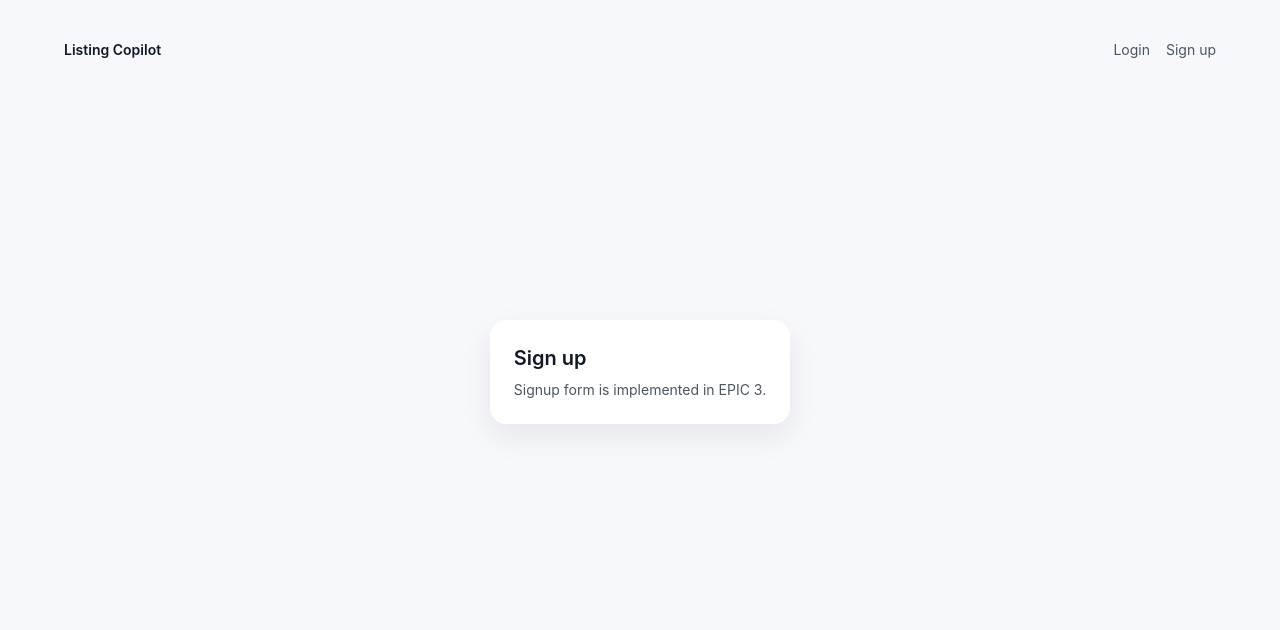
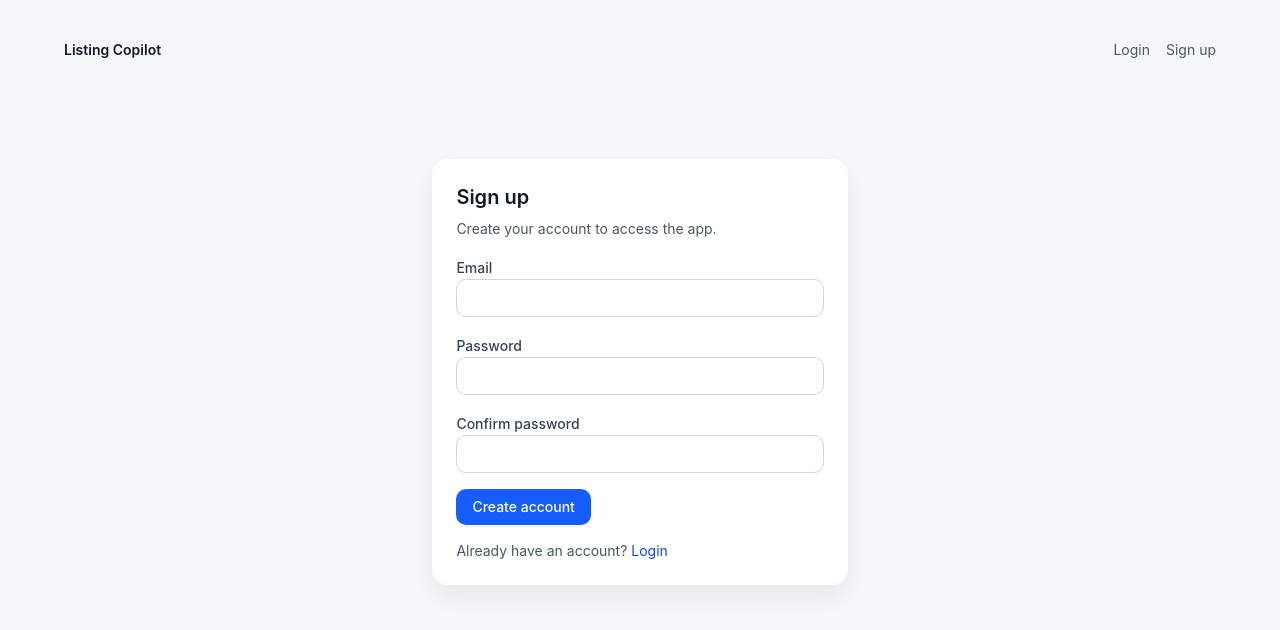
Before and after one commit to gorankolak/listing-copilot, a React (Vite) app: page /signup in a window 1280 px wide. Shown: the top 630 px of the page. Built offline with nearby package versions, Linux system fonts and the light colour scheme; no server answers.

Commit message:
feat(auth): implement authentication flow (signup, login, logout)

```diff
--- a/src/components/layout/AppLayout.tsx
+++ b/src/components/layout/AppLayout.tsx
@@ -1,9 +1,28 @@
+import { useState } from 'react'
 import { NavLink, Outlet } from 'react-router-dom'
 
 import { useAuth } from '../../features/auth/components/useAuth'
+import { authApi } from '../../features/auth/api'
+import { Button } from '../ui/Button'
 
 export function AppLayout() {
   const { user } = useAuth()
+  const [logoutError, setLogoutError] = useState<string | null>(null)
+  const [isSigningOut, setIsSigningOut] = useState(false)
+
+  async function handleLogout() {
+    setLogoutError(null)
+    setIsSigningOut(true)
+
+    const { error } = await authApi.signOut()
+    if (error) {
+      setLogoutError(error.message)
+      setIsSigningOut(false)
+      return
+    }
+
+    setIsSigningOut(false)
+  }
 
   return (
     <div className="min-h-screen">
@@ -23,11 +42,15 @@ export function AppLayout() {
             >
               Dashboard
             </NavLink>
+            <Button type="button" onClick={handleLogout} disabled={isSigningOut}>
+              {isSigningOut ? 'Logging out...' : 'Logout'}
+            </Button>
           </nav>
         </div>
       </header>
 
       <main className="page-container py-8">
+        {logoutError ? <p className="mb-4 text-sm text-red-600">{logoutError}</p> : null}
         <Outlet />
       </main>
     </div>
--- a/src/features/auth/api.ts
+++ b/src/features/auth/api.ts
@@ -1,3 +1,20 @@
+import { supabaseClient } from '../../lib/supabaseClient'
+
+type Credentials = {
+  email: string
+  password: string
+}
+
 export const authApi = {
-  signIn: async () => Promise.resolve(),
+  signUp: async ({ email, password }: Credentials) => {
+    return supabaseClient.auth.signUp({ email, password })
+  },
+
+  signInWithPassword: async ({ email, password }: Credentials) => {
+    return supabaseClient.auth.signInWithPassword({ email, password })
+  },
+
+  signOut: async () => {
+    return supabaseClient.auth.signOut()
+  },
 }
--- /dev/null
+++ b/src/features/auth/components/LoginForm.tsx
@@ -0,0 +1,97 @@
+import { useMemo, useState } from 'react'
+import { Link, useNavigate, useSearchParams } from 'react-router-dom'
+import { useForm } from 'react-hook-form'
+
+import { Button } from '../../../components/ui/Button'
+import { Input } from '../../../components/ui/Input'
+import { authApi } from '../api'
+import { loginSchema, type LoginFormValues } from '../schemas'
+
+function getSafeReturnTo(returnTo: string | null): string {
+  if (!returnTo) {
+    return '/app'
+  }
+
+  if (!returnTo.startsWith('/') || returnTo.startsWith('//')) {
+    return '/app'
+  }
+
+  return returnTo
+}
+
+export function LoginForm() {
+  const navigate = useNavigate()
+  const [searchParams] = useSearchParams()
+  const [submitError, setSubmitError] = useState<string | null>(null)
+  const returnTo = useMemo(() => getSafeReturnTo(searchParams.get('returnTo')), [searchParams])
+
+  const {
+    register,
+    handleSubmit,
+    setError,
+    clearErrors,
+    formState: { errors, isSubmitting },
+  } = useForm<LoginFormValues>({
+    defaultValues: {
+      email: '',
+      password: '',
+    },
+  })
+
+  const onSubmit = handleSubmit(async (values) => {
+    setSubmitError(null)
+    clearErrors()
+
+    const parsed = loginSchema.safeParse(values)
+    if (!parsed.success) {
+      for (const issue of parsed.error.issues) {
+        const path = issue.path[0]
+        if (typeof path === 'string') {
+          setError(path as keyof LoginFormValues, { type: 'manual', message: issue.message })
+        }
+      }
+      return
+    }
+
+    const { error } = await authApi.signInWithPassword(parsed.data)
+    if (error) {
+      const invalidCredentials =
+        error.message.toLowerCase().includes('invalid login credentials') || error.status === 400
+      setSubmitError(invalidCredentials ? 'Invalid email or password.' : error.message)
+      return
+    }
+
+    navigate(returnTo, { replace: true })
+  })
+
+  return (
+    <form onSubmit={onSubmit} className="mt-4 space-y-4" noValidate>
+      <label className="block space-y-1">
+        <span className="text-sm font-medium text-gray-700">Email</span>
+        <Input type="email" autoComplete="email" {...register('email')} />
+        {errors.email?.message ? <p className="text-xs text-red-600">{errors.email.message}</p> : null}
+      </label>
+
+      <label className="block space-y-1">
+        <span className="text-sm font-medium text-gray-700">Password</span>
+        <Input type="password" autoComplete="current-password" {...register('password')} />
+        {errors.password?.message ? (
+          <p className="text-xs text-red-600">{errors.password.message}</p>
+        ) : null}
+      </label>
+
+      {submitError ? <p className="text-sm text-red-600">{submitError}</p> : null}
+
+      <Button type="submit" disabled={isSubmitting}>
+        {isSubmitting ? 'Signing in...' : 'Login'}
+      </Button>
+
+      <p className="text-sm text-gray-600">
+        Need an account?{' '}
+        <Link to="/signup" className="text-blue-700 hover:text-blue-800">
+          Sign up
+        </Link>
+      </p>
+    </form>
+  )
+}
--- /dev/null
+++ b/src/features/auth/components/SignupForm.tsx
@@ -0,0 +1,93 @@
+import { useState } from 'react'
+import { Link, useNavigate } from 'react-router-dom'
+import { useForm } from 'react-hook-form'
+
+import { Button } from '../../../components/ui/Button'
+import { Input } from '../../../components/ui/Input'
+import { authApi } from '../api'
+import { signupSchema, type SignupFormValues } from '../schemas'
+
+export function SignupForm() {
+  const navigate = useNavigate()
+  const [submitError, setSubmitError] = useState<string | null>(null)
+  const {
+    register,
+    handleSubmit,
+    setError,
+    clearErrors,
+    formState: { errors, isSubmitting },
+  } = useForm<SignupFormValues>({
+    defaultValues: {
+      email: '',
+      password: '',
+      confirmPassword: '',
+    },
+  })
+
+  const onSubmit = handleSubmit(async (values) => {
+    setSubmitError(null)
+    clearErrors()
+
+    const parsed = signupSchema.safeParse(values)
+    if (!parsed.success) {
+      for (const issue of parsed.error.issues) {
+        const path = issue.path[0]
+        if (typeof path === 'string') {
+          setError(path as keyof SignupFormValues, { type: 'manual', message: issue.message })
+        }
+      }
+      return
+    }
+
+    const { error } = await authApi.signUp({
+      email: parsed.data.email,
+      password: parsed.data.password,
+    })
+
+    if (error) {
+      setSubmitError(error.message)
+      return
+    }
+
+    navigate('/app', { replace: true })
+  })
+
+  return (
+    <form onSubmit={onSubmit} className="mt-4 space-y-4" noValidate>
+      <label className="block space-y-1">
+        <span className="text-sm font-medium text-gray-700">Email</span>
+        <Input type="email" autoComplete="email" {...register('email')} />
+        {errors.email?.message ? <p className="text-xs text-red-600">{errors.email.message}</p> : null}
+      </label>
+
+      <label className="block space-y-1">
+        <span className="text-sm font-medium text-gray-700">Password</span>
+        <Input type="password" autoComplete="new-password" {...register('password')} />
+        {errors.password?.message ? (
+          <p className="text-xs text-red-600">{errors.password.message}</p>
+        ) : null}
+      </label>
+
+      <label className="block space-y-1">
+        <span className="text-sm font-medium text-gray-700">Confirm password</span>
+        <Input type="password" autoComplete="new-password" {...register('confirmPassword')} />
+        {errors.confirmPassword?.message ? (
+          <p className="text-xs text-red-600">{errors.confirmPassword.message}</p>
+        ) : null}
+      </label>
+
+      {submitError ? <p className="text-sm text-red-600">{submitError}</p> : null}
+
+      <Button type="submit" disabled={isSubmitting}>
+        {isSubmitting ? 'Creating account...' : 'Create account'}
+      </Button>
+
+      <p className="text-sm text-gray-600">
+        Already have an account?{' '}
+        <Link to="/login" className="text-blue-700 hover:text-blue-800">
+          Login
+        </Link>
+      </p>
+    </form>
+  )
+}
--- a/src/features/auth/pages/LoginPage.tsx
+++ b/src/features/auth/pages/LoginPage.tsx
@@ -1,10 +1,12 @@
 import { Card } from '../../../components/ui/Card'
+import { LoginForm } from '../components/LoginForm'
 
 export function LoginPage() {
   return (
     <Card>
       <h1 className="text-xl font-semibold">Login</h1>
-      <p className="mt-2 text-sm text-gray-600">Full form is implemented in EPIC 3.</p>
+      <p className="mt-2 text-sm text-gray-600">Sign in to continue to your dashboard.</p>
+      <LoginForm />
     </Card>
   )
 }
--- a/src/features/auth/pages/SignupPage.tsx
+++ b/src/features/auth/pages/SignupPage.tsx
@@ -1,10 +1,12 @@
 import { Card } from '../../../components/ui/Card'
+import { SignupForm } from '../components/SignupForm'
 
 export function SignupPage() {
   return (
     <Card>
       <h1 className="text-xl font-semibold">Sign up</h1>
-      <p className="mt-2 text-sm text-gray-600">Signup form is implemented in EPIC 3.</p>
+      <p className="mt-2 text-sm text-gray-600">Create your account to access the app.</p>
+      <SignupForm />
     </Card>
   )
 }
--- a/src/features/auth/schemas.ts
+++ b/src/features/auth/schemas.ts
@@ -1,6 +1,20 @@
 import { z } from 'zod'
 
+export const signupSchema = z
+  .object({
+    email: z.email('Enter a valid email address.'),
+    password: z.string().min(8, 'Password must be at least 8 characters.'),
+    confirmPassword: z.string().min(8, 'Confirm password must be at least 8 characters.'),
+  })
+  .refine((data) => data.password === data.confirmPassword, {
+    message: 'Passwords do not match.',
+    path: ['confirmPassword'],
+  })
+
 export const loginSchema = z.object({
-  email: z.email(),
-  password: z.string().min(8),
+  email: z.email('Enter a valid email address.'),
+  password: z.string().min(8, 'Password must be at least 8 characters.'),
 })
+
+export type SignupFormValues = z.infer<typeof signupSchema>
+export type LoginFormValues = z.infer<typeof loginSchema>
```
